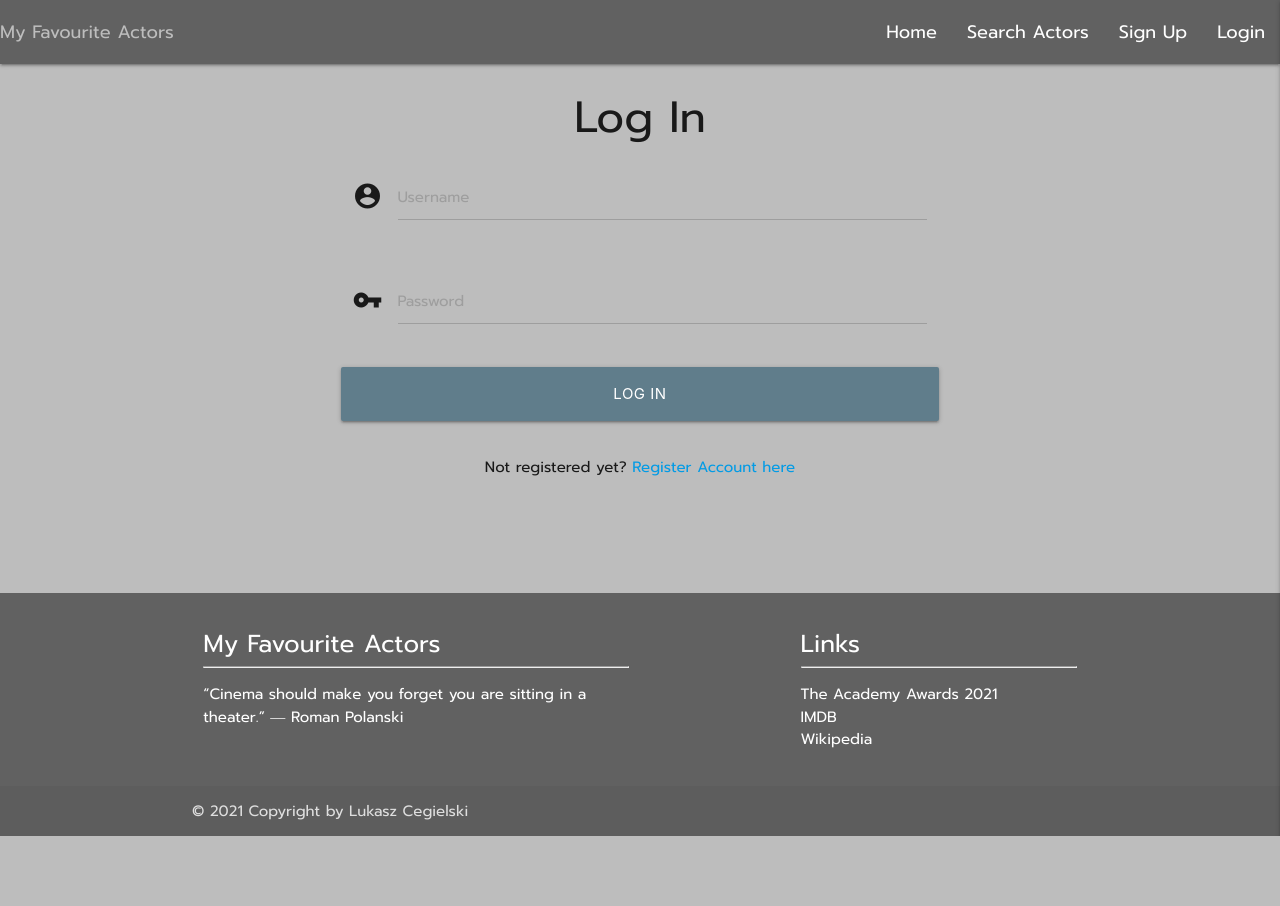
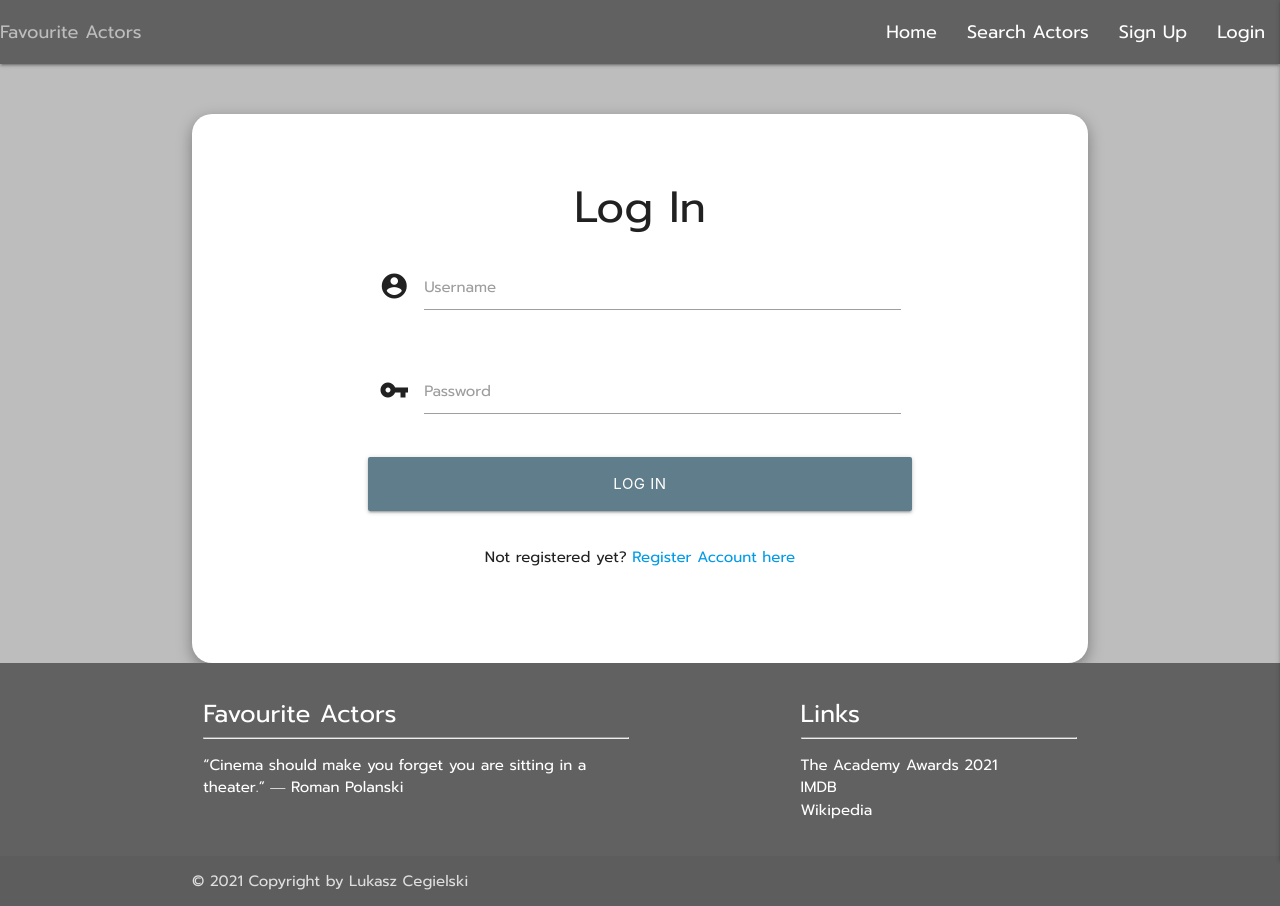
Before and after one commit to Code-Institute-Submissions/LucasCegielski-MS3-Favourite-Actors_OctResub, a Flask app: page /login in a window 1280 px wide. Before the commit the page ends 836 px from the top, so only its background shows below. Run offline with Flask 2, Linux system fonts and the light colour scheme; some libraries are stand-ins or nearby versions.

Commit message:
added more styling and extra content to README file

```diff
--- a/static/css/style.css
+++ b/static/css/style.css
@@ -44,6 +44,16 @@ footer ul a:hover {
     color: #bdbdbd;
 }
 
+/*--- Home Page ---*/
+
+.extra {
+    padding: 40px;
+    background: white;
+    box-shadow: rgb(0 0 0 / 35%) 0px 5px 15px;
+    margin-top: 50px;
+    border-radius: 20px;
+}
+
 /*--- Media Queries ---*/
 
 @media (max-width: 480px) {
--- a/templates/actors.html
+++ b/templates/actors.html
@@ -14,7 +14,7 @@
                 <hr>
                 <p><b class="tags">Nationality:</b> {{ actor.nationality }}</p>
                 <p><b class="tags">Date of Birth:</b> {{ actor.dob }}</p>
-                <p><b class="tags">My Favourite Movie:</b> {{ actor.favourite_movie }}</p>
+                <p><b class="tags">Favourite Movie:</b> {{ actor.favourite_movie }}</p>
                 <p><b class="tags">Academy Awards Winner:</b> {{ actor.oscars }}</p><br>
                 <p><em>Added by: {{ actor.added_by }}</em></p>
             </div>
--- a/templates/add_actor.html
+++ b/templates/add_actor.html
@@ -31,7 +31,7 @@
                 <i class="material-icons prefix">movie</i>
                 <input id="favourite_film" name="favourite_film" type="tel" class="validate" minlength="3"
                     maxlength="30" required>
-                <label for="favourite_film">My Favourite Film</label>
+                <label for="favourite_film">Favourite Film</label>
             </div>
         </div>
 
--- a/templates/base.html
+++ b/templates/base.html
@@ -10,7 +10,7 @@
     <link rel="stylesheet" href="{{ url_for('static', filename='css/style.css') }}" type="text/css">
     {% block styles %}
     {% endblock %}
-    <title>My Favourite Actors</title>
+    <title>Favourite Actors</title>
 </head>
 <body>
 
@@ -18,7 +18,7 @@
         <!-- top navbar -->
         <nav>
             <div class="nav-wrapper grey darken-2">
-              <a href="{{ url_for('home') }}" class="brand-logo">My Favourite Actors</a>
+              <a href="{{ url_for('home') }}" class="brand-logo">Favourite Actors</a>
               <a href="#" data-target="mobile-demo" class="sidenav-trigger right"><i class="material-icons">menu</i></a>
               <ul class="right hide-on-med-and-down">
                 <li><a href="{{ url_for('home') }}">Home</a></li>
@@ -73,7 +73,7 @@
         <div class="container">
             <div class="row">
                 <div class="col l6 s12">
-                    <h5 class="white-text">My Favourite Actors</h5>
+                    <h5 class="white-text">Favourite Actors</h5>
                     <hr>
                     <p class="white-text">“Cinema should make you forget
                         you are sitting in a theater.”
--- a/templates/edit_actor.html
+++ b/templates/edit_actor.html
@@ -32,7 +32,7 @@
                 <i class="material-icons prefix">school</i>
                 <input id="favourite_movie" name="favourite_movie" value="{{ actor.favourite_movie }}"
                     type="tel" class="validate" minlength="3" maxlength="20" required>
-                <label for="favourite_movie">My Favourite Movie</label>
+                <label for="favourite_movie">Favourite Movie</label>
             </div>
         </div>
 
--- a/templates/home.html
+++ b/templates/home.html
@@ -3,7 +3,7 @@
 
 <!---- My Top 3 Actors section --->
 <section class="section-margin">
-    <h2 class="center">My Top 3</h2>
+    <h2 class="center">Top 3</h2>
     <hr>
     <div class="row row-margin">
       <div class="col s12 m4">
@@ -70,7 +70,7 @@
             <hr>
             <p><b class="tags">Nationality:</b> {{ actor.nationality }}</p>
             <p><b class="tags">Date of Birth:</b> {{ actor.dob }}</p>
-            <p><b class="tags">My Favourite Movie:</b> {{ actor.favourite_movie }}</p>
+            <p><b class="tags">Favourite Movie:</b> {{ actor.favourite_movie }}</p>
             <p><b class="tags">Is Academy Award Winner:</b> {{ actor.oscars }}</p><br>
           </div>
           {% if session.user %}
--- a/templates/login.html
+++ b/templates/login.html
@@ -3,6 +3,7 @@
 
 <!-- Card imported from Materializecss and customized for this project -->
 
+<div class="extra">
     <h3 class="center-align">Log In</h3>
 
     <div class="row">
@@ -42,5 +43,5 @@
             </div>
         </div>
     </div>
-
+</div>
 {% endblock %}
```
Also changed, not shown: README.md, documentation/lighthouse.JPG (added). Lines whose indentation alone changed are shown as unchanged.
